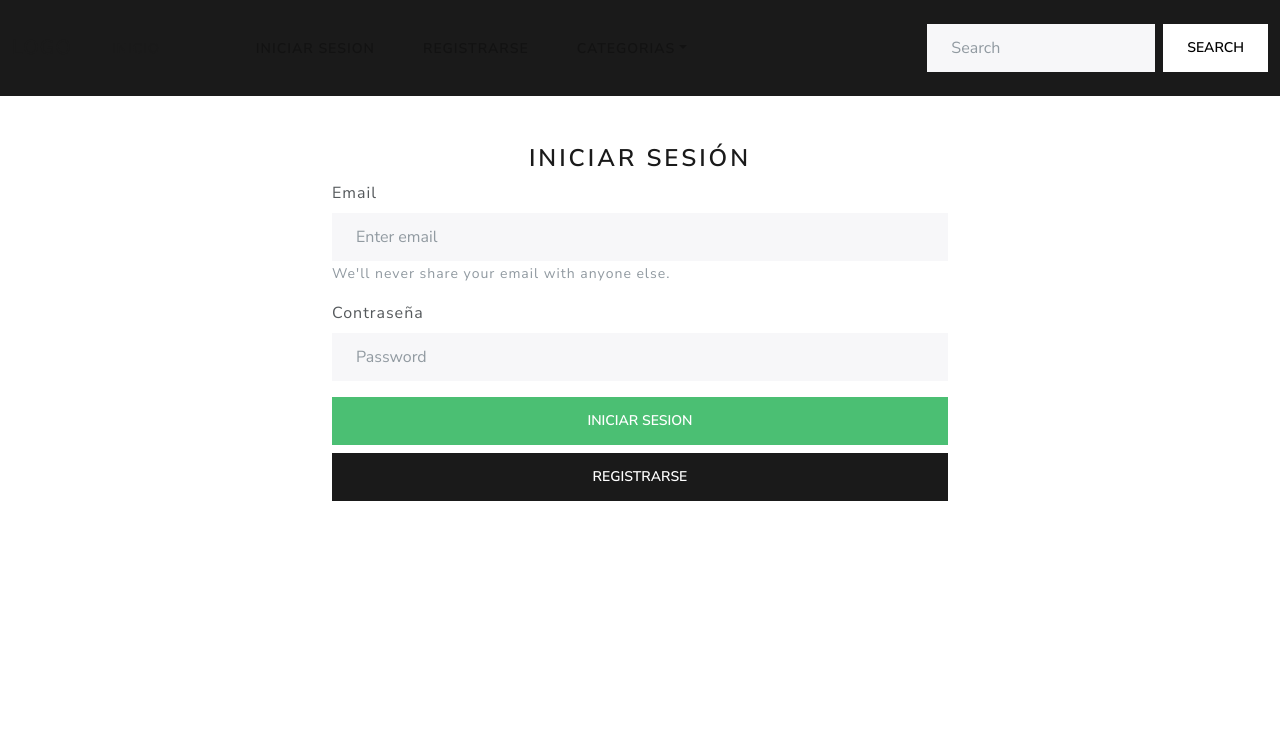
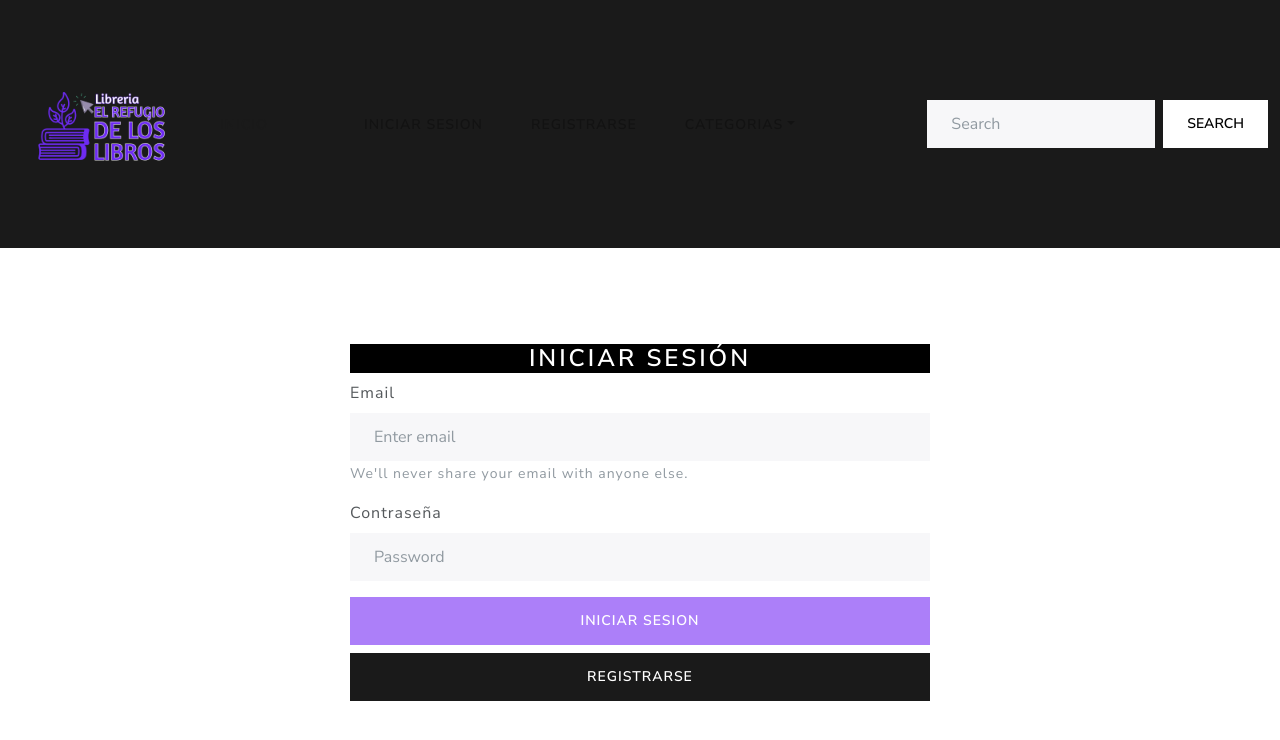
Before and after one commit to QuirogaPau/Proyecto-G19-CodoACodo, a website: page src/templates/login.html in a window 1280 px wide. Drawn offline with nearby package versions, Linux system fonts and the light colour scheme.

Commit message:
logo-style

```diff
--- a/src/partials/navbar.html
+++ b/src/partials/navbar.html
@@ -2,7 +2,7 @@
   <div id="navbarContainer">
     <nav class="navbar navbar-expand-lg bg-primary" data-bs-theme="dark">
       <div class="container-fluid">
-        <a class="navbar-brand" href="#">Logo</a>
+
         <button
           class="navbar-toggler"
           type="button"
@@ -15,6 +15,7 @@
           <span class="navbar-toggler-icon"></span>
         </button>
         <div class="collapse navbar-collapse" id="navbarColor01">
+          <img src="../images/Logo.png" class="navbar-logo" alt="Logo" style="width: 200px;" />
           <ul class="navbar-nav me-auto">
             <li class="nav-item">
               <a class="nav-link active" href="/index.html"
--- a/src/templates/login.html
+++ b/src/templates/login.html
@@ -13,10 +13,10 @@
   <body>
     <div id="navbarContainer"></div>
 
-    <div class="container-fluid mt-5">
+    <div class="container-fluid mt-5 p-5">
       <div class="row justify-content-center">
         <div class="col-md-6">
-          <h3 class="text-center">Iniciar sesión</h3>
+          <h3 class="text-center"style="background-color:black ; color: white ;">Iniciar sesión</h3>
           <form>
             <div class="mb-3">
               <label for="exampleInputEmail1" class="form-label">Email</label>
@@ -44,10 +44,11 @@
               />
             </div>
             <div class="d-grid gap-2">
-              <button type="button" class="btn btn-success">
+              <a type="button" class="btn btn" style=" background-color:rgba(91, 0, 244,0.5); color: white;">
                 INICIAR SESION
-              </button>
-              <button href="/registro.html" class="btn btn-primary">REGISTRARSE</button>
+              </a>
+              <a href="/registro.html" class="btn btn-primary">REGISTRARSE</a>
+
             </div>
           </form>
         </div>
```
Also changed, not shown: src/templates/cardLibro.html (+4 -4 lines), src/templates/registro.html (+3 -3 lines), src/images/Logo.png (added), 3 other files.
